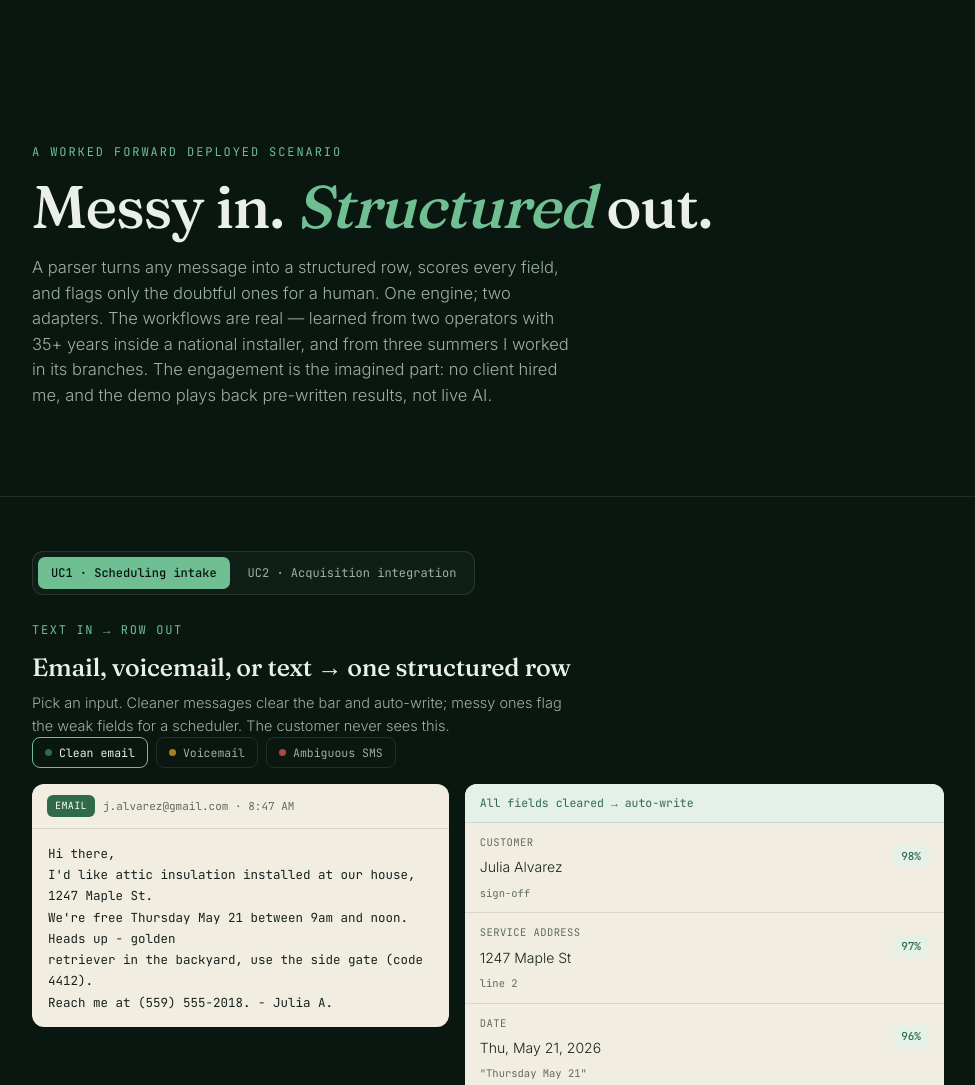
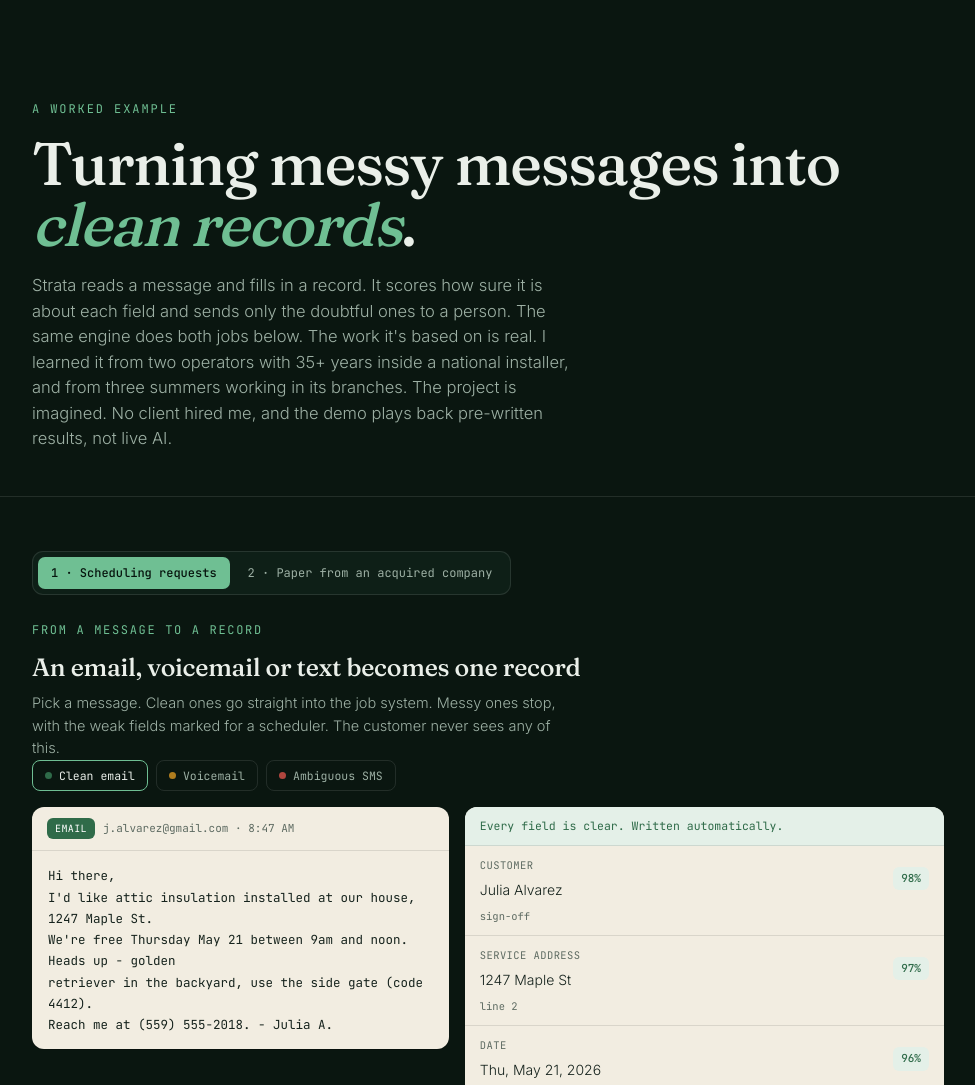
Before and after one commit to michaelcerpa/strata, a plain HTML site: page index.html in a window 1280 px wide. Shown: the top 1085 px of the page, without its empty margins (152-1127 px from the left). Drawn offline with Linux system fonts and the light colour scheme.

Commit message:
Copy: Strata in plain words
Applied from copy-handoff-2026-11-22.md: literal find-and-replace,
nothing else touched. No dashes in prose; label separators,
reference titles, sample data and photo credits keep theirs.

Co-Authored-By: Claude Fable 5.2 <noreply@anthropic.com>

```diff
--- a/index.html
+++ b/index.html
@@ -3,24 +3,24 @@
 <head>
 <meta charset="UTF-8">
 <meta name="viewport" content="width=device-width, initial-scale=1.0">
-<title>Strata - intake parser concept (a worked Forward Deployed scenario)</title>
-<meta name="description" content="Strata - a concept mockup. A parser turns any message into a structured row, scores every field, and flags the doubtful ones for a human. Not a working system. By Michael Cerpa.">
+<title>Strata: turning messy messages into clean records</title>
+<meta name="description" content="Strata is a concept, not a working system. It reads a message, fills in a record, scores each field, and sends the doubtful ones to a person. By Michael Cerpa.">
 <meta name="color-scheme" content="dark">
 <meta name="theme-color" content="#0A1610">
 <link rel="icon" type="image/png" sizes="48x48" href="favicon.png">
 <link rel="apple-touch-icon" href="apple-touch-icon.png">
 <meta property="og:type" content="website">
 <meta property="og:site_name" content="Strata">
-<meta property="og:title" content="Strata - intake parser concept (a worked Forward Deployed scenario)">
-<meta property="og:description" content="Messy in. Structured out. A parser turns any message into a structured row, scores every field, and flags only the doubtful ones for a human. Concept by Michael Cerpa.">
+<meta property="og:title" content="Strata: turning messy messages into clean records">
+<meta property="og:description" content="It reads a message, fills in a record, and sends only the doubtful fields to a person. A concept by Michael Cerpa.">
 <meta property="og:url" content="https://mcerpa.com/strata/">
 <link rel="canonical" href="https://mcerpa.com/strata/">
 <meta property="og:image" content="https://strata-phi-ochre.vercel.app/og.png">
 <meta property="og:image:width" content="1200">
 <meta property="og:image:height" content="630">
 <meta name="twitter:card" content="summary_large_image">
-<meta name="twitter:title" content="Strata - intake parser concept (a worked Forward Deployed scenario)">
-<meta name="twitter:description" content="Messy in. Structured out. A parser turns any message into a structured row, scores every field, and flags only the doubtful ones for a human. Concept by Michael Cerpa.">
+<meta name="twitter:title" content="Strata: turning messy messages into clean records">
+<meta name="twitter:description" content="It reads a message, fills in a record, and sends only the doubtful fields to a person. A concept by Michael Cerpa.">
 <meta name="twitter:image" content="https://strata-phi-ochre.vercel.app/og.png">
 <link rel="preconnect" href="https://fonts.googleapis.com">
 <link rel="preconnect" href="https://fonts.gstatic.com" crossorigin>
@@ -123,26 +123,26 @@ footer .fl{font-family:var(--mono);font-size:11.5px;color:var(--ink-soft);opacit
 <body>
 
 <header class="hero wrap">
-  <div class="eyebrow">A worked Forward Deployed scenario</div>
-  <h1>Messy in. <em>Structured</em> out.</h1>
-  <p class="sub">A parser turns any message into a structured row, scores every field, and flags only the doubtful ones for a human. One engine; two adapters. The workflows are real — learned from two operators with 35+ years inside a national installer, and from three summers I worked in its branches. The engagement is the imagined part: no client hired me, and the demo plays back pre-written results, not live AI.</p>
+  <div class="eyebrow">A worked example</div>
+  <h1>Turning messy messages into <em>clean records</em>.</h1>
+  <p class="sub">Strata reads a message and fills in a record. It scores how sure it is about each field and sends only the doubtful ones to a person. The same engine does both jobs below. The work it's based on is real. I learned it from two operators with 35+ years inside a national installer, and from three summers working in its branches. The project is imagined. No client hired me, and the demo plays back pre-written results, not live AI.</p>
 </header>
 
 <main>
 <section class="block wrap">
   <div class="reveal">
     <div class="toggle" role="tablist">
-      <button class="tog on" data-p="uc1">UC1 · Scheduling intake</button>
-      <button class="tog" data-p="uc2">UC2 · Acquisition integration</button>
+      <button class="tog on" data-p="uc1">1 · Scheduling requests</button>
+      <button class="tog" data-p="uc2">2 · Paper from an acquired company</button>
     </div>
   </div>
 
   <!-- UC1 -->
   <div class="panel on" id="uc1">
     <div class="reveal">
-      <div class="kicker">Text in → row out</div>
-      <h2>Email, voicemail, or text → one structured row</h2>
-      <p class="lead">Pick an input. Cleaner messages clear the bar and auto-write; messy ones flag the weak fields for a scheduler. The customer never sees this.</p>
+      <div class="kicker">From a message to a record</div>
+      <h2>An email, voicemail or text becomes one record</h2>
+      <p class="lead">Pick a message. Clean ones go straight into the job system. Messy ones stop, with the weak fields marked for a scheduler. The customer never sees any of this.</p>
     </div>
     <div class="reveal">
       <div class="tabs" id="uc1tabs"></div>
@@ -156,9 +156,9 @@ footer .fl{font-family:var(--mono);font-size:11.5px;color:var(--ink-soft);opacit
   <!-- UC2 -->
   <div class="panel" id="uc2">
     <div class="reveal">
-      <div class="kicker">Paper in → records out</div>
-      <h2>Acquired paper → the integration team's morning view</h2>
-      <p class="lead">Scanned overnight, read by a vision model. Clean records auto-write; low-confidence or conflicting ones wait for review. Typed-vs-handwritten conflicts are surfaced, never guessed.</p>
+      <div class="kicker">From paper to records</div>
+      <h2>An acquired company's paper files, ready for the integration team by morning</h2>
+      <p class="lead">The files are scanned overnight and read by an AI model that can read images. Clean records are written automatically. Unclear or conflicting ones wait for a person. When the typed text and a handwritten note disagree, it shows both and doesn't pick.</p>
     </div>
     <div class="reveal">
       <div class="stats" id="uc2stats"></div>
@@ -172,7 +172,7 @@ footer .fl{font-family:var(--mono);font-size:11.5px;color:var(--ink-soft);opacit
 </section>
 </main>
 
-<footer class="wrap"><div class="fl">A worked Forward Deployed scenario by Michael Cerpa · real operator interviews · company unnamed · demo results pre-written · <a href="https://mcerpa.com" style="color:inherit">← mcerpa.com</a></div></footer>
+<footer class="wrap"><div class="fl">A worked example by Michael Cerpa · Real operator interviews · Company unnamed · Demo results are pre-written · <a href="https://mcerpa.com" style="color:inherit">← mcerpa.com</a></div></footer>
 
 <script>
 const $=s=>document.querySelector(s), $$=s=>[...document.querySelectorAll(s)];
@@ -181,7 +181,7 @@ const cls=c=>c>=90?'hi':c>=70?'mid':'lo';
 const UC1={
   email:{tab:'Clean email',dot:'var(--hi)',kind:'EMAIL',meta:'j.alvarez@gmail.com · 8:47 AM',
     body:"Hi there,\nI'd like attic insulation installed at our house, 1247 Maple St.\nWe're free Thursday May 21 between 9am and noon. Heads up - golden\nretriever in the backyard, use the side gate (code 4412).\nReach me at (559) 555-2018. - Julia A.",
-    status:{c:'ok',t:'All fields cleared → auto-write'},
+    status:{c:'ok',t:'Every field is clear. Written automatically.'},
     fields:[
       {k:'Customer',v:'Julia Alvarez',p:'sign-off',c:98},
       {k:'Service address',v:'1247 Maple St',p:'line 2',c:97},
@@ -193,7 +193,7 @@ const UC1={
     ]},
   voicemail:{tab:'Voicemail',dot:'var(--mid)',kind:'VOICEMAIL',meta:'(559) 555-7732 · 0:42',
     body:"\"...this is Dale Henderson. Had y'all out about a year back, got some\n[unclear] in the crawlspace, now it's sagging. Hoping someone can take\na look. House is at 88 [unclear] Road. Any time Friday the 22nd,\nafternoon's better. Number's the one I'm calling from.\"",
-    status:{c:'mid',t:'2 fields low → scheduler review'},
+    status:{c:'mid',t:'2 fields are unclear. Sent to a scheduler.'},
     fields:[
       {k:'Customer',v:'Dale Henderson',c:94},
       {k:'Service address',v:'88 [unclear] Road',p:'street garbled in transcript',c:62},
@@ -205,14 +205,14 @@ const UC1={
     ]},
   sms:{tab:'Ambiguous SMS',dot:'var(--lo)',kind:'SMS',meta:'(559) 555-3091 · 7:12 PM',
     body:"hey can yall come out for an estimate next tues or the one after,\nmorning if poss. its for the new build off rd 156. - marcus",
-    status:{c:'lo',t:'Needs human review — do not auto-write'},
+    status:{c:'lo',t:'Needs a person. Not written.'},
     fields:[
       {k:'Customer',v:'Marcus [no last name]',c:68},
       {k:'Service address',v:'New build off Rd 156 [city missing]',p:'no number, no city',c:41},
-      {k:'Date',v:'Ambiguous — two candidates',p:'"next tues or the one after"',c:52,opts:['Tue May 19','Tue May 26']},
+      {k:'Date',v:'Unclear: two possible dates',p:'"next tues or the one after"',c:52,opts:['Tue May 19','Tue May 26']},
       {k:'Time window',v:'7:00 AM – 12:00 PM (morning)',c:76},
       {k:'Job type',v:'Estimate — new construction',c:90},
-      {k:'Notes',v:'Confirm address + access with customer',c:72},
+      {k:'Notes',v:'Confirm address and access with the customer',c:72},
       {k:'Phone',v:'(559) 555-3091',p:'sender ID',c:99}
     ]}
 };
@@ -245,9 +245,9 @@ $('#uc2tbl').innerHTML=`<thead><tr><th>Document type</th><th>Files</th><th>Recor
 $('#uc2time').innerHTML=`<h3>Time saved · this acquisition</h3>
   <div class="row"><span>Manual data entry</span><b>14 days</b></div>
   <div class="row"><span>Review (this run)</span><b>1 day</b></div>
-  <div class="row big"><span>Capacity returned</span><b>13 days</b></div>
-  <div class="row"><span>Annualized (~a dozen/yr)</span><b>~143 days</b></div>`;
-$('#uc2conflict').innerHTML=`<h3>Conflict — surfaced, not guessed</h3>
+  <div class="row big"><span>Time given back</span><b>13 days</b></div>
+  <div class="row"><span>Over a year (about a dozen acquisitions)</span><b>~143 days</b></div>`;
+$('#uc2conflict').innerHTML=`<h3>Conflict: shown, not guessed</h3>
   <div class="row"><span>Record</span><b>Pinecrest HOA</b></div>
   <div class="row"><span>Typed column</span><b>Active · Monthly</b></div>
   <div class="row"><span>Handwritten margin</span><b>"bi-monthly · don't call before 9am"</b></div>
```
